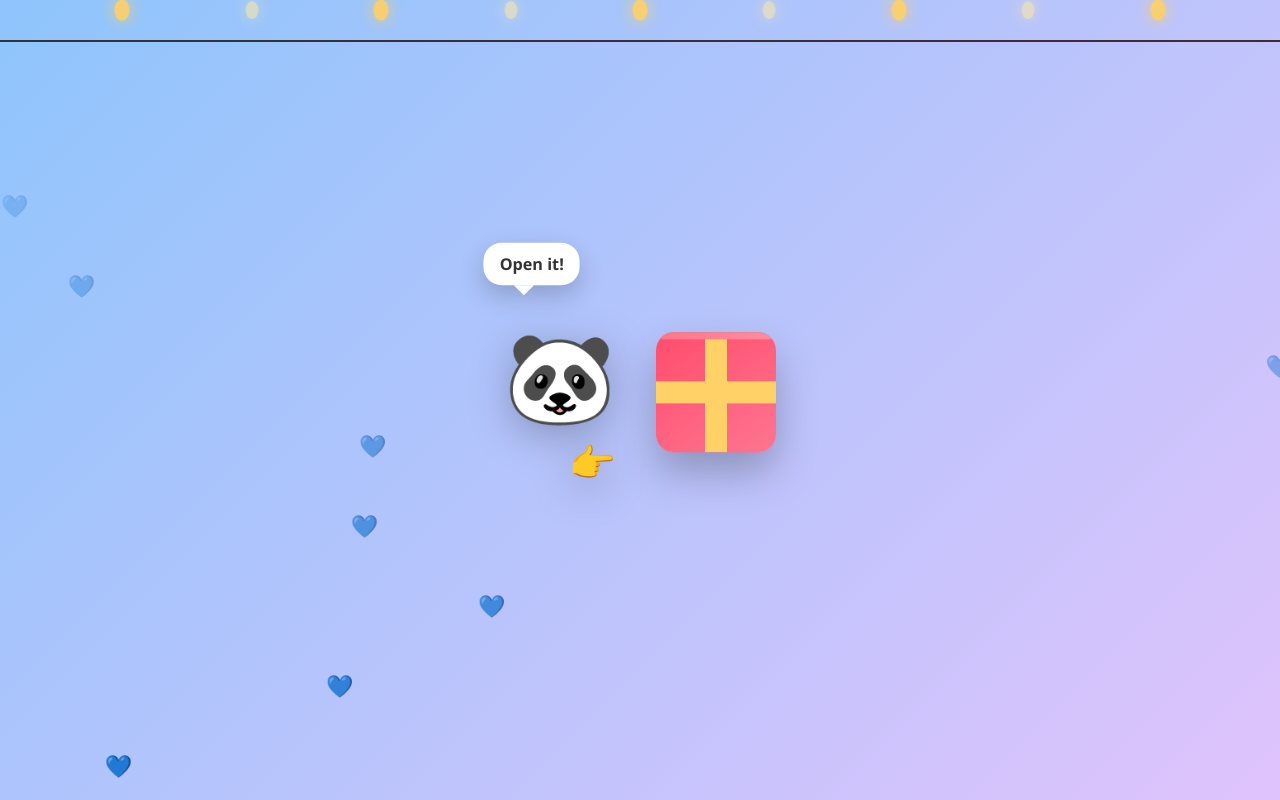
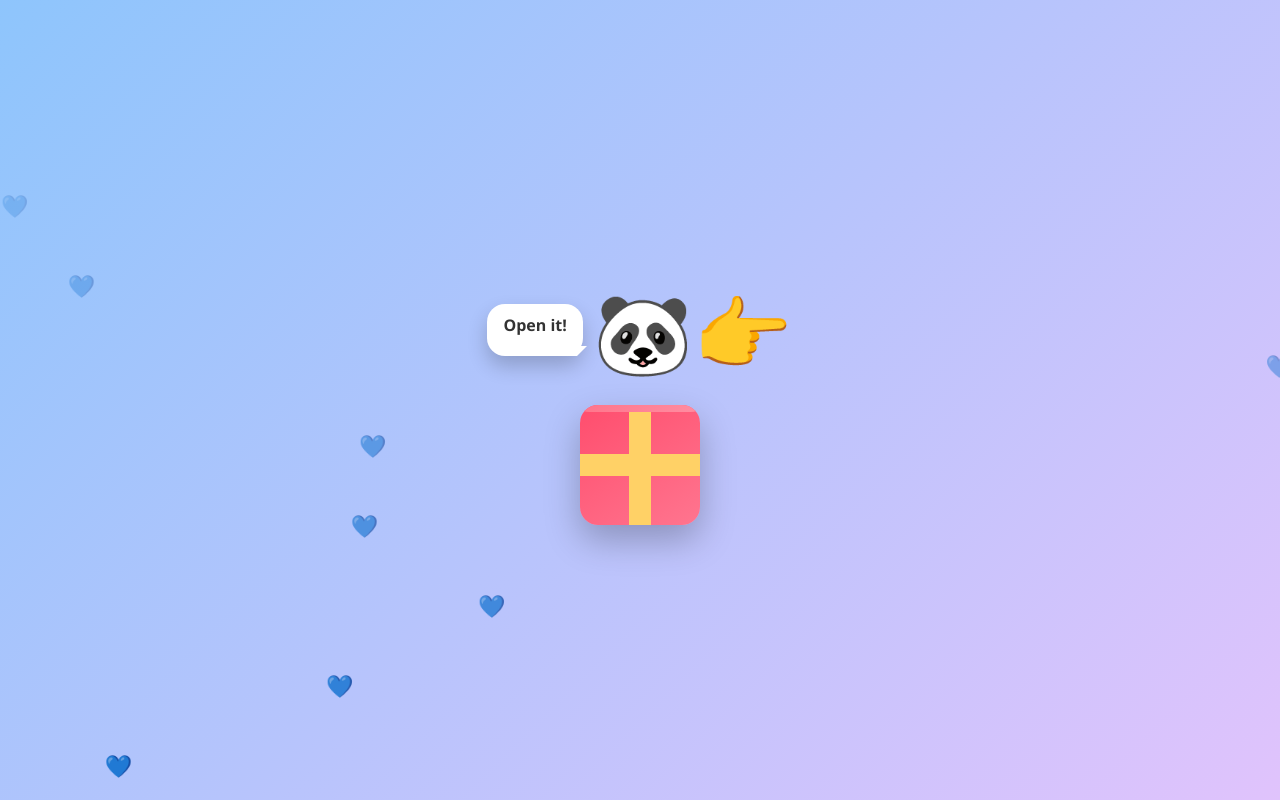
Before and after one commit to singh12adarsh12-rgb/BIRTHDAY, a plain HTML site: page index.html in a window 1280 px wide. Drawn offline with Linux system fonts and the light colour scheme.

Commit message:
Update index.html

```diff
--- a/index.html
+++ b/index.html
@@ -6,56 +6,153 @@
 <meta name="viewport" content="width=device-width, initial-scale=1.0">
 
 <style>
-body{margin:0;height:100vh;background:linear-gradient(135deg,#8ec5fc,#e0c3fc);font-family:'Segoe UI',sans-serif;overflow:hidden}
+body {
+  margin:0;
+  height:100vh;
+  background: linear-gradient(135deg,#8ec5fc,#e0c3fc);
+  font-family:'Segoe UI',sans-serif;
+  overflow:hidden;
+}
 
-/* STRING LIGHTS */
-.lights{position:fixed;top:0;left:0;width:100%;height:90px;display:flex;justify-content:space-evenly;align-items:flex-start;z-index:1;pointer-events:none}
-.wire{position:absolute;top:40px;width:100%;height:2px;background:#3b2f2f}
-.bulb{width:14px;height:20px;background:#ffd166;border-radius:50%;box-shadow:0 0 15px #ffd166;animation:twinkle 2s infinite alternate}
-.bulb:nth-child(odd){animation-delay:1s;background:#ffeaa7;box-shadow:0 0 18px #ffeaa7}
-@keyframes twinkle{0%{opacity:.6;transform:scale(.9)}100%{opacity:1;transform:scale(1.1)}}
+/* CENTER PANDA + GIFT */
+.center{
+  position:fixed;
+  inset:0;
+  display:flex;
+  flex-direction:column;
+  justify-content:center;
+  align-items:center;
+  gap:20px;
+}
 
-/* CENTER */
-.center{position:fixed;inset:0;display:flex;justify-content:center;align-items:center;gap:40px;z-index:3}
-
-/* PANDA + BUBBLE */
-.panda-wrap{position:relative;display:flex;align-items:center}
-.panda{font-size:90px;animation:pandaFloat 2.5s ease-in-out infinite;filter:drop-shadow(0 10px 20px rgba(0,0,0,.25));user-select:none}
-.panda::after{content:"👉";display:block;font-size:38px;margin-left:60px;animation:point 1.2s infinite}
-.bubble{position:absolute;top:-70px;left:-20px;background:#fff;padding:10px 16px;border-radius:18px;font-size:16px;font-weight:600;color:#333;box-shadow:0 10px 25px rgba(0,0,0,.2);animation:bubblePop 1.8s infinite;white-space:nowrap}
-.bubble::after{content:"";position:absolute;bottom:-10px;left:30px;border-width:10px 10px 0;border-style:solid;border-color:#fff transparent transparent}
+/* PANDA */
+.panda-wrap{
+  display:flex;
+  align-items:center;
+  gap:10px;
+}
+.panda{
+  font-size:80px;
+  user-select:none;
+}
+.bubble{
+  background:#fff;
+  padding:10px 16px;
+  border-radius:18px;
+  font-size:16px;
+  font-weight:600;
+  color:#333;
+  box-shadow:0 10px 20px rgba(0,0,0,.2);
+  white-space:nowrap;
+}
+.bubble::after{
+  content:"";
+  position:absolute;
+  bottom:-10px;
+  left:20px;
+  border-width:10px 10px 0;
+  border-style:solid;
+  border-color:#fff transparent transparent;
+  position:relative;
+  display:block;
+}
 
 /* GIFT */
-.gift{width:120px;height:120px;background:linear-gradient(145deg,#ff4d6d,#ff758f);border-radius:18px;position:relative;cursor:pointer;box-shadow:0 20px 40px rgba(0,0,0,.25);animation:floatGift 3s ease-in-out infinite;overflow:hidden}
-.gift::before{content:"";position:absolute;left:50%;top:0;width:22px;height:100%;background:#ffd166;transform:translateX(-50%);z-index:2}
-.gift::after{content:"";position:absolute;top:50%;left:0;width:100%;height:22px;background:#ffd166;transform:translateY(-50%);z-index:2}
-.lid{position:absolute;top:-28px;left:-8px;width:136px;height:35px;background:linear-gradient(145deg,#ff6b81,#ff8fa3);border-radius:18px;transition:.8s;z-index:4}
-.shine{position:absolute;top:-50%;left:-50%;width:200%;height:200%;background:linear-gradient(120deg,transparent 40%,rgba(255,255,255,.5),transparent 60%);animation:shine 2.5s infinite}
-.ribbon{position:absolute;top:0;left:0;width:100%;height:100%;pointer-events:none;z-index:3}
-.ribbon .vert{position:absolute;width:22px;height:100%;top:0;left:50%;transform:translateX(-50%);background:#ffd166;border-radius:3px;transition:all .8s ease}
-.ribbon .horiz{position:absolute;width:100%;height:22px;top:50%;left:0;transform:translateY(-50%);background:#ffd166;border-radius:3px;transition:all .8s ease}
-.gift.open .lid{transform:translateY(-40px) rotate(-6deg);opacity:0}
-.gift.open .ribbon .vert{top:-50%;left:-50%;opacity:0}
-.gift.open .ribbon .horiz{top:-50%;left:-50%;opacity:0}
-.gift.open{animation:openGift .8s forwards}
+.gift{
+  width:120px;
+  height:120px;
+  background:linear-gradient(145deg,#ff4d6d,#ff758f);
+  border-radius:18px;
+  position:relative;
+  cursor:pointer;
+  box-shadow:0 15px 35px rgba(0,0,0,.25);
+  overflow:hidden;
+}
+.gift::before{
+  content:"";
+  position:absolute;
+  left:50%;top:0;
+  width:22px;height:100%;
+  background:#ffd166;
+  transform:translateX(-50%);
+}
+.gift::after{
+  content:"";
+  position:absolute;
+  top:50%;left:0;
+  width:100%;height:22px;
+  background:#ffd166;
+  transform:translateY(-50%);
+}
+.lid{
+  position:absolute;
+  top:-28px;left:-8px;
+  width:136px;height:35px;
+  background:linear-gradient(145deg,#ff6b81,#ff8fa3);
+  border-radius:18px;
+  transition:.8s;
+}
+.shine{
+  position:absolute;
+  top:-50%;left:-50%;
+  width:200%;height:200%;
+  background:linear-gradient(120deg,transparent 40%,rgba(255,255,255,.5),transparent 60%);
+  animation:shine 2.5s infinite;
+}
+.gift.open .lid{
+  transform:translateY(-40px);
+  opacity:0;
+}
+.gift.open{
+  animation:openGift .8s forwards;
+}
 
 /* CARD */
-.card{position:fixed;top:50%;left:50%;transform:translate(-50%,-50%) scale(.8);background:#fff;padding:30px;border-radius:22px;box-shadow:0 15px 40px rgba(0,0,0,.25);max-width:420px;text-align:center;opacity:0;transition:.9s;z-index:2}
-.card.show{opacity:1;transform:translate(-50%,-50%) scale(1)}
-h1{color:#1f4fd8}p{font-size:17px;line-height:1.6;color:#333}.from{margin-top:18px;font-style:italic;color:#555}
+.card{
+  position:fixed;
+  top:50%;
+  left:50%;
+  transform:translate(-50%,-50%) scale(.8);
+  background:#fff;
+  padding:30px;
+  border-radius:22px;
+  box-shadow:0 15px 40px rgba(0,0,0,.25);
+  max-width:420px;
+  text-align:center;
+  opacity:0;
+  transition:.9s;
+  z-index:2;
+}
+.card.show{
+  opacity:1;
+  transform:translate(-50%,-50%) scale(1);
+}
+h1{color:#1f4fd8;}
+p{font-size:17px;line-height:1.6;color:#333;}
+.from{margin-top:18px;font-style:italic;color:#555;}
 
 /* CANDLE */
-.candle-wrap{display:flex;justify-content:center;margin-bottom:10px}
-.candle{width:10px;height:35px;background:#ffd1a9;border-radius:3px;position:relative}
-.flame{position:absolute;top:-18px;left:50%;width:14px;height:20px;background:radial-gradient(circle at 50% 30%, #fff 10%, #ffdf7e 40%, #ff9f1c 70%);border-radius:50%;transform:translateX(-50%);animation:flicker .15s infinite alternate;filter:drop-shadow(0 0 8px #ffb703)}
+.candle-wrap{display:flex;justify-content:center;margin-bottom:10px;}
+.candle{width:10px;height:35px;background:#ffd1a9;border-radius:3px;position:relative;}
+.flame{
+  position:absolute;
+  top:-18px;left:50%;
+  width:14px;height:20px;
+  background:radial-gradient(circle at 50% 30%, #fff 10%, #ffdf7e 40%, #ff9f1c 70%);
+  border-radius:50%;
+  transform:translateX(-50%);
+  animation:flicker .15s infinite alternate;
+  filter:drop-shadow(0 0 8px #ffb703);
+}
 
-.heart{position:absolute;font-size:22px;animation:floatHeart 6s linear infinite}
+/* Hearts */
+.heart{
+  position:absolute;
+  font-size:22px;
+  animation:floatHeart 6s linear infinite;
+}
 
 /* Animations */
-@keyframes pandaFloat{0%,100%{transform:translateY(0)}50%{transform:translateY(-12px)}}
-@keyframes point{0%,100%{transform:translateX(0)}50%{transform:translateX(8px)}}
-@keyframes bubblePop{0%,100%{transform:scale(1)}50%{transform:scale(1.08)}}
-@keyframes floatGift{0%,100%{transform:translateY(0)}50%{transform:translateY(-10px)}}
 @keyframes shine{0%{transform:translateX(-100%)}100%{transform:translateX(100%)}}
 @keyframes openGift{to{opacity:0;transform:scale(1.4)}}
 @keyframes flicker{0%{transform:translateX(-50%) scale(1)}100%{transform:translateX(-50%) scale(1.05)}}
@@ -65,39 +162,29 @@ h1{color:#1f4fd8}p{font-size:17px;line-height:1.6;color:#333}.from{margin-top:18
 
 <body>
 
-<!-- LIGHTS -->
-<div class="lights">
-  <div class="wire"></div>
-  <div class="bulb"></div><div class="bulb"></div><div class="bulb"></div>
-  <div class="bulb"></div><div class="bulb"></div><div class="bulb"></div>
-  <div class="bulb"></div><div class="bulb"></div><div class="bulb"></div>
-</div>
-
 <!-- MUSIC -->
 <audio id="bgMusic" autoplay loop muted>
   <source src="https://www.orangefreesounds.com/wp-content/uploads/2018/11/Happy-birthday-piano-music.mp3" type="audio/mpeg">
 </audio>
 
-<!-- PANDA + GIFT -->
+<!-- CENTER PANDA + GIFT -->
 <div id="giftCenter" class="center">
   <div class="panda-wrap">
     <div class="bubble">Open it!</div>
-    <div class="panda">🐼</div>
+    <div class="panda">🐼👉</div>
   </div>
 
   <div id="gift" class="gift">
     <div class="lid"></div>
     <div class="shine"></div>
-    <div class="ribbon">
-      <div class="vert"></div>
-      <div class="horiz"></div>
-    </div>
   </div>
 </div>
 
 <!-- CARD -->
 <div id="card" class="card">
-  <div class="candle-wrap"><div class="candle"><div class="flame"></div></div></div>
+  <div class="candle-wrap">
+    <div class="candle"><div class="flame"></div></div>
+  </div>
   <h1>Happy Birthday, Bhaiya 🎂</h1>
   <p>I am so grateful to have you as my brother. I pray you are always happy, healthy, and successful. May your dreams come true and your life be filled with smiles. I will always be proud of you and forever thankful to have you in my life 💙</p>
   <div class="from">With all love<br>Your little one<br><strong>Anu</strong></div>
@@ -107,20 +194,21 @@ h1{color:#1f4fd8}p{font-size:17px;line-height:1.6;color:#333}.from{margin-top:18
 const gift=document.getElementById("gift");
 gift.addEventListener("click",()=>{
   gift.classList.add("open");
-  document.querySelector(".panda-wrap").style.opacity="0";
+  document.getElementById("giftCenter").style.display="none";
 
   const music=document.getElementById("bgMusic");
-  music.muted=false; music.volume=0; music.play();
+  music.muted=false;
+  music.volume=0;
+  music.play();
   let v=0;
-  const fade=setInterval(()=>{if(v<1){v+=0.05;music.volume=v}else clearInterval(fade)},150);
+  const fade=setInterval(()=>{
+    if(v<1){v+=0.05;music.volume=v}else clearInterval(fade);
+  },150);
 
-  setTimeout(()=>{
-    document.getElementById("giftCenter").style.display="none";
-    document.getElementById("card").classList.add("show");
-  },900);
+  document.getElementById("card").classList.add("show");
 });
 
-// Hearts
+// Hearts animation
 function heart(){
   let h=document.createElement("div");
   h.className="heart";
@@ -132,5 +220,6 @@ function heart(){
 }
 setInterval(heart,600);
 </script>
+
 </body>
 </html>
```
